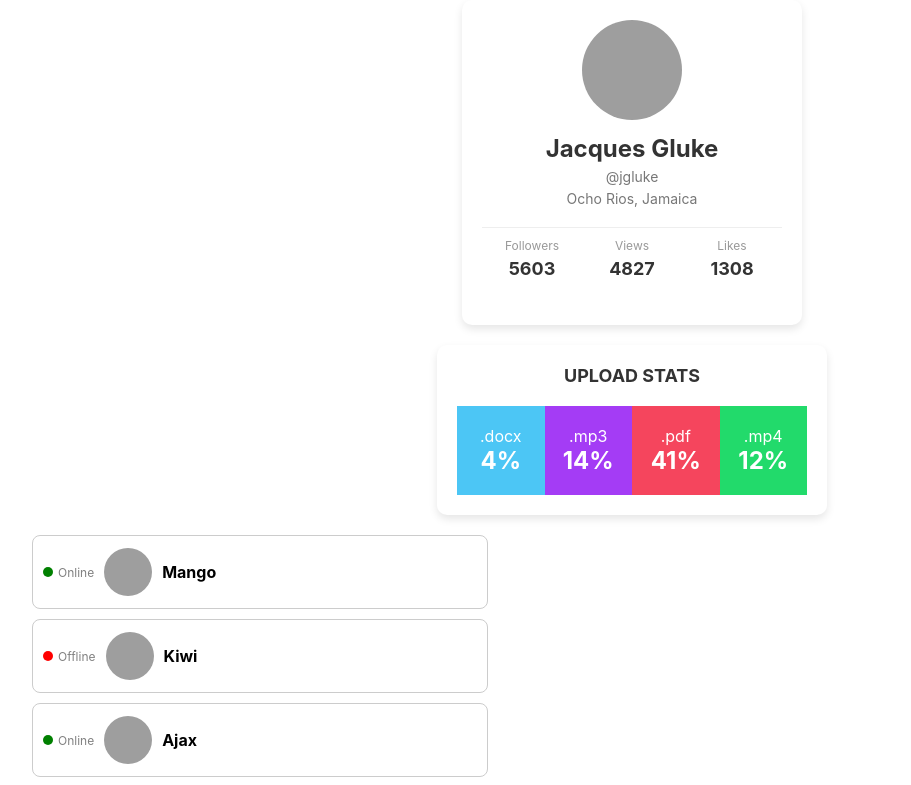
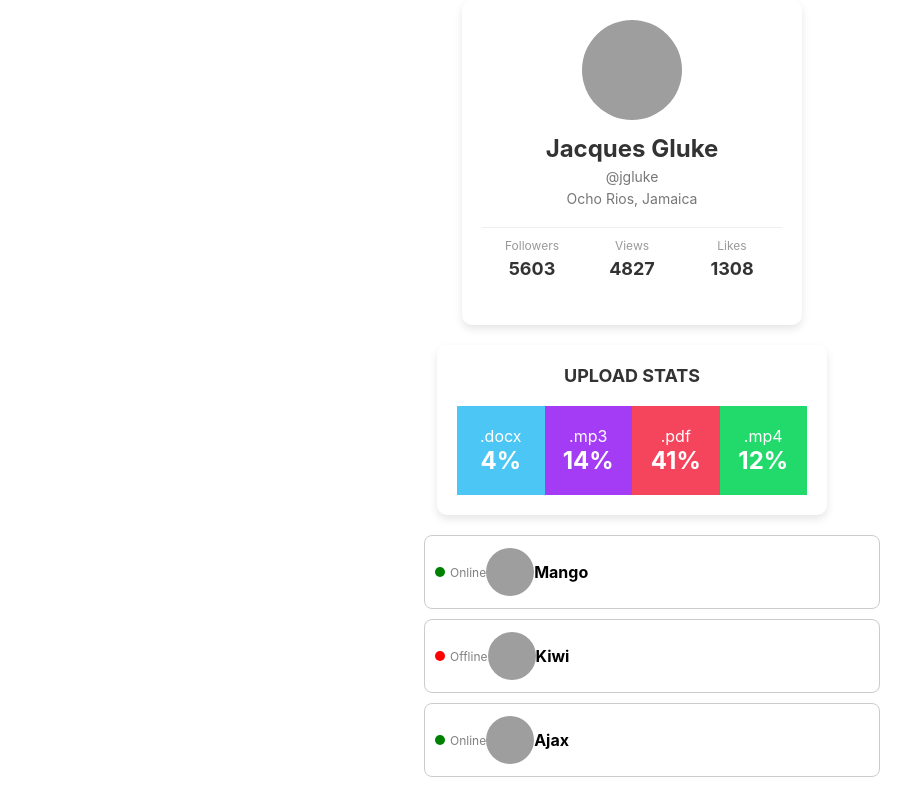
Before and after one commit to Seweryn999/goit-react-hw-01-components, a React (Create React App) app: page / in a window 1280 px wide. Shown: the top 785 px of the page, without its empty margins (8-919 px from the left). Built offline with nearby package versions, Linux system fonts and the light colour scheme; grey boxes are pictures that could not be loaded.

Commit message:
friends centered

```diff
--- a/src/components/FriendsListItem.module.css
+++ b/src/components/FriendsListItem.module.css
@@ -1,5 +1,12 @@
+.centered {
+  display: flex;
+  justify-content: center;
+  align-items: center;
+}
+
 .item {
   display: flex;
+
   align-items: center;
   padding: 10px;
   border: 1px solid #ccc;
@@ -9,13 +16,9 @@
   background-color: #fff;
 }
 
-.centered {
-  justify-content: center;
-}
 .statusWrapper {
   display: flex;
   align-items: center;
-  margin-right: 10px;
 }
 
 .status {
@@ -37,13 +40,11 @@
   width: 48px;
   height: 48px;
   border-radius: 50%;
-  margin-right: 10px;
 }
 
 .name {
   font-size: 16px;
   font-weight: bold;
-  /* margin-right: auto; */
 }
 
 .statusText {
```
